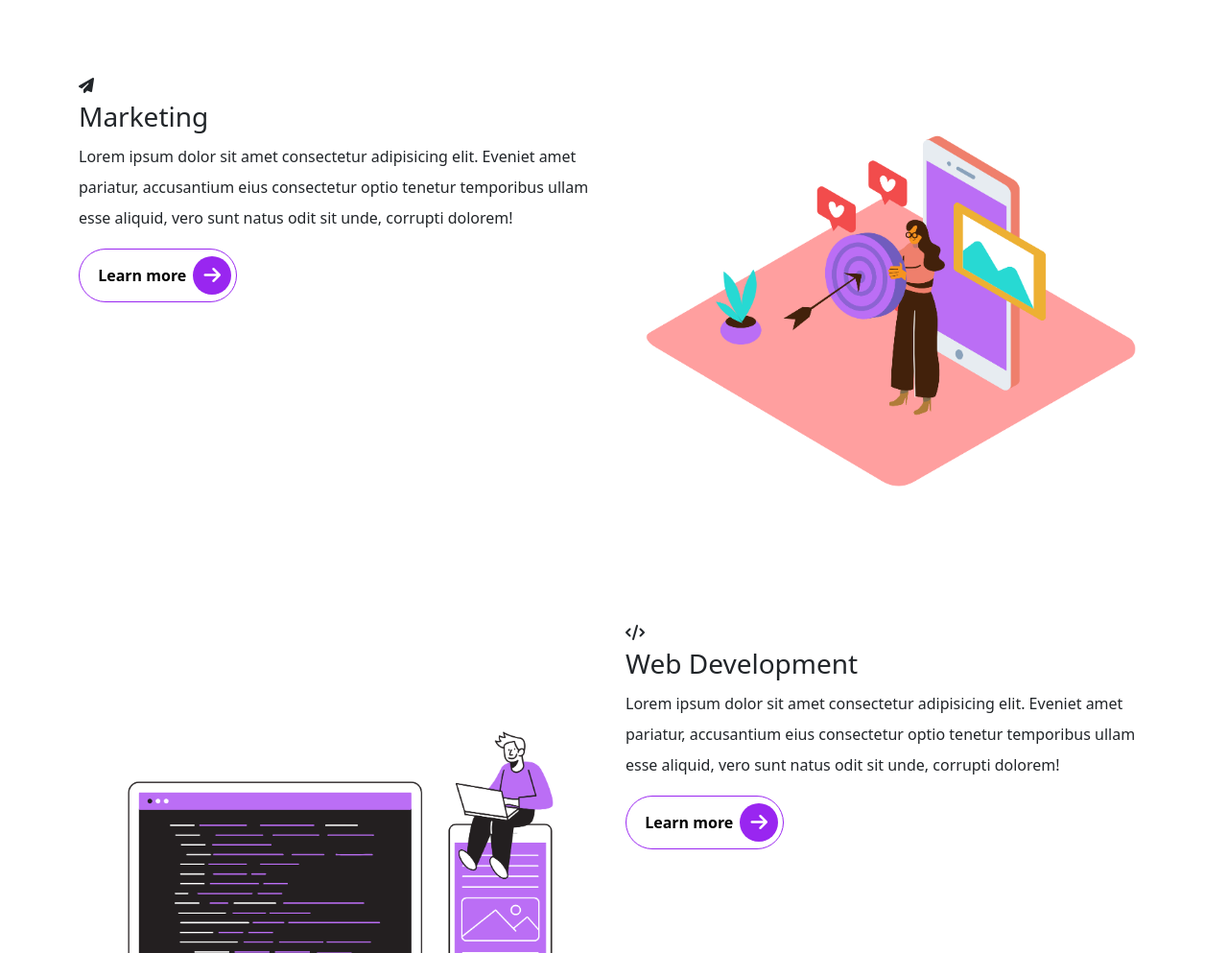
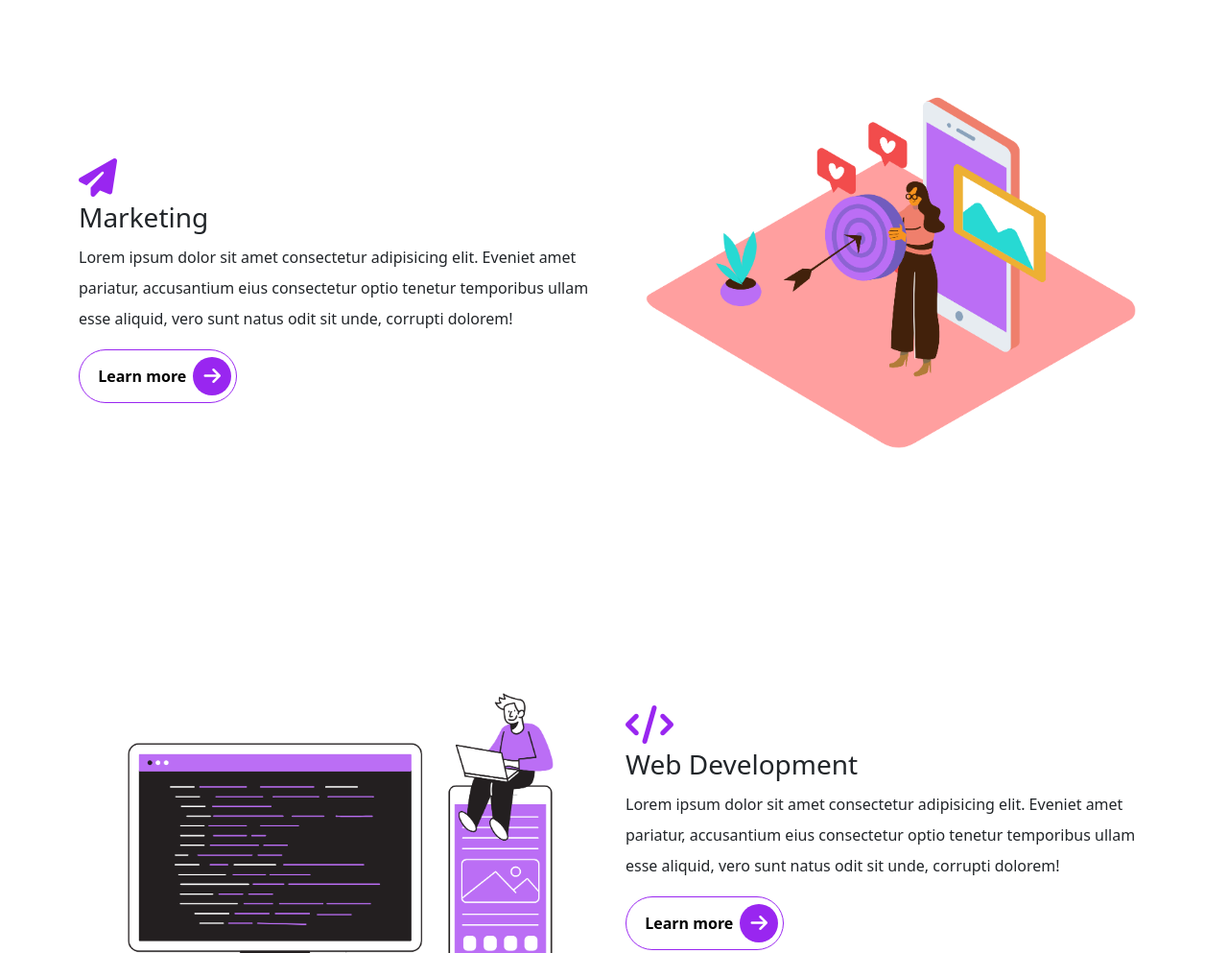
Before and after one commit to professorhobo31/Bootstrap-Sass-PracticeRepo, a website: page practice2_portfolio/index.html in a window 1280 px wide. Shown: the part 1377-2370 px from the top of the page at 96% size. Drawn offline with nearby package versions, Linux system fonts and the light colour scheme; files that its build step writes are made by us from their sources; files whose address does not match are found by name.

Commit message:
Add _services.scss to sections, style text to better line w/images

```diff
--- a/practice2_portfolio/index.html
+++ b/practice2_portfolio/index.html
@@ -132,7 +132,7 @@
 
       <!-- DESCRIPTION OF CONTENT -->
       <div class="container">
-        <div class="row pt-2 pb-2 mt-5 mb-5">
+        <div class="row pt-2 pb-2 mt-5 mb-2">
           <div class="col-md-6 border-right">
             <div class="bg-white p-3">
               <h2 class="fw-bold text-capitalize text-center">
--- /dev/null
+++ b/practice2_portfolio/src/scss/sections/_services.scss
@@ -0,0 +1,12 @@
+@use "../custom" as *;
+@use "../components/mixins" as *;
+
+.services {
+    &__content {
+        .icon {
+            font-size: 2.5rem;
+            color: $primary;
+            margin-top: 8rem;
+        }
+    }
+}
--- a/practice2_portfolio/src/scss/style.scss
+++ b/practice2_portfolio/src/scss/style.scss
@@ -10,3 +10,4 @@
 //IMPORT THE SECTIONS
 @use 'sections/navbar';
 @use 'sections/intro-section';
+@use 'sections/services'
```
Also changed, not shown: practice2_portfolio/src/css/style.css.
